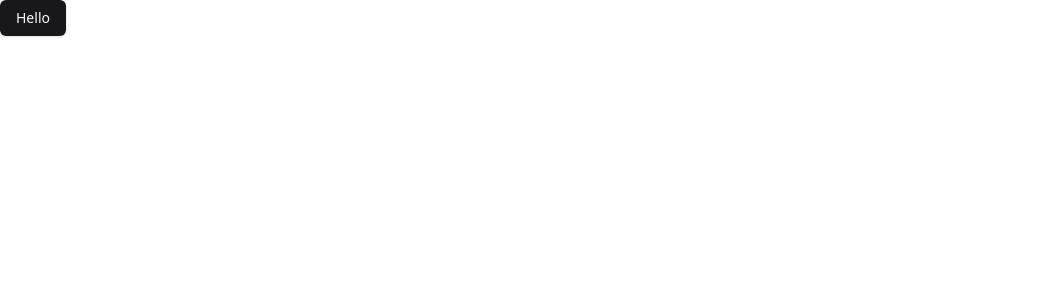
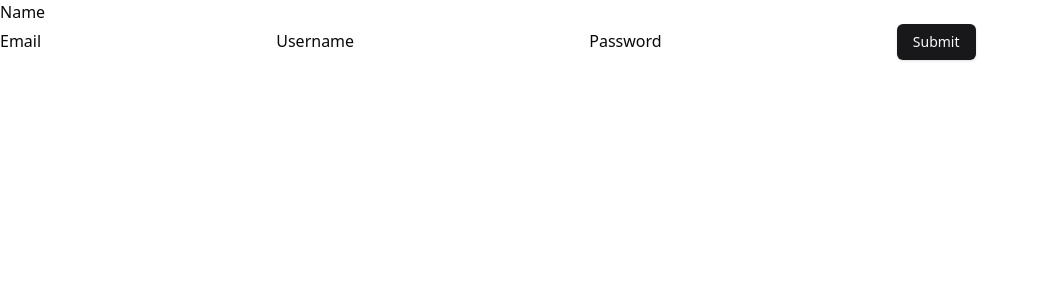
Before and after one commit to jenagansivakumar/employeye_job_portal, a React (Vite) app in the folder frontend/: page / in a window 1280 px wide. Shown: the top 300 px of the page, without its empty margins (0-1039 px from the left). Built offline with nearby package versions, Linux system fonts and the light colour scheme.

Commit message:
adding form validation

```diff
--- a/frontend/src/App.tsx
+++ b/frontend/src/App.tsx
@@ -1,17 +1,17 @@
 import { useState } from 'react'
-import reactLogo from './assets/react.svg'
-import viteLogo from '/vite.svg'
 import './App.css'
 import { Button } from './components/ui/button'
+import { LoginPage } from './components/pages/LoginPage'
+import React from 'react'
 
 function App() {
   const [count, setCount] = useState(0)
 
   return (
+    <>
+    <LoginPage/>
+    </>
 
-    <>
-    <Button> Hello </Button>
-    </>
   )
 }
 
--- /dev/null
+++ b/frontend/src/components/forms/ProfileForm.tsx
@@ -0,0 +1 @@
+import { formSchema } from "../../models/FormSchema";
--- a/frontend/src/components/pages/LoginPage.tsx
+++ b/frontend/src/components/pages/LoginPage.tsx
@@ -1,7 +1,16 @@
 import axios from 'axios'
 import React, { useState } from 'react'
+import {useForm} from "react-hook-form"
+import { formSchema } from '../../models/FormSchema'
+import { zodResolver } from "@hookform/resolvers/zod";
+import {z} from "zod"
+import { Button } from '../ui/button';
 
+type FormData = z.infer<typeof formSchema>
 export const LoginPage = () => {
+    const {register, handleSubmit, formState: {errors}} = useForm<FormData>({
+        resolver: zodResolver(formSchema)
+    })
     const [username, setUsername] = useState<string>("")
     const [password, setPassword] = useState<string>("")
     const [email, setEmail] = useState<string>("")
@@ -25,12 +34,26 @@ export const LoginPage = () => {
         }
     }
 
+    const onSubmit = async(data) => {
+        console.log(data)
+        await authUser()
+    }
+
 
 
 
   return (
-    <Form>
-
-    </Form>
+    <form onSubmit={onSubmit}>
+        <label> Name </label>
+            <input {...register('name')} type='text' />
+            <p>{errors.name?.message}</p>
+        <label> Email </label>
+            <input {...register("email")} type='email'/>
+        <label>Username</label>
+            <input {...register("username")} type='text'/>
+        <label> Password </label>
+            <input {...register("password")} type='password' />
+        <Button>Submit</Button>
+    </form>
   )
 }
--- a/frontend/src/models/FormSchema.ts
+++ b/frontend/src/models/FormSchema.ts
@@ -1 +1,10 @@
 import {z} from "zod"
+
+
+
+export const formSchema = z.object({
+    username: z.string().min(2, {message: "Username must be at least 2 characters long"}).max(50, {message: "Username has to be less than 50 characters"}),
+    password: z.string().min(5, {message: "Password must be at least 5 characters long"}).max(50, {message: "Password must be less than 50 characters"}),
+    email: z.string().email(),
+    name: z.string().min(2).max(50)
+})
```
